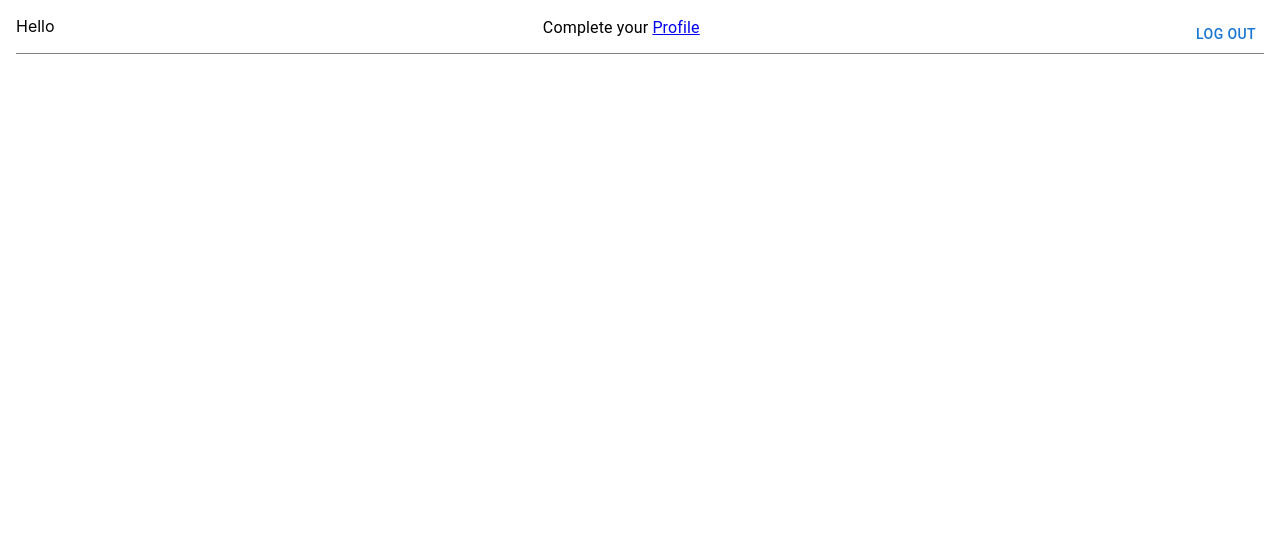
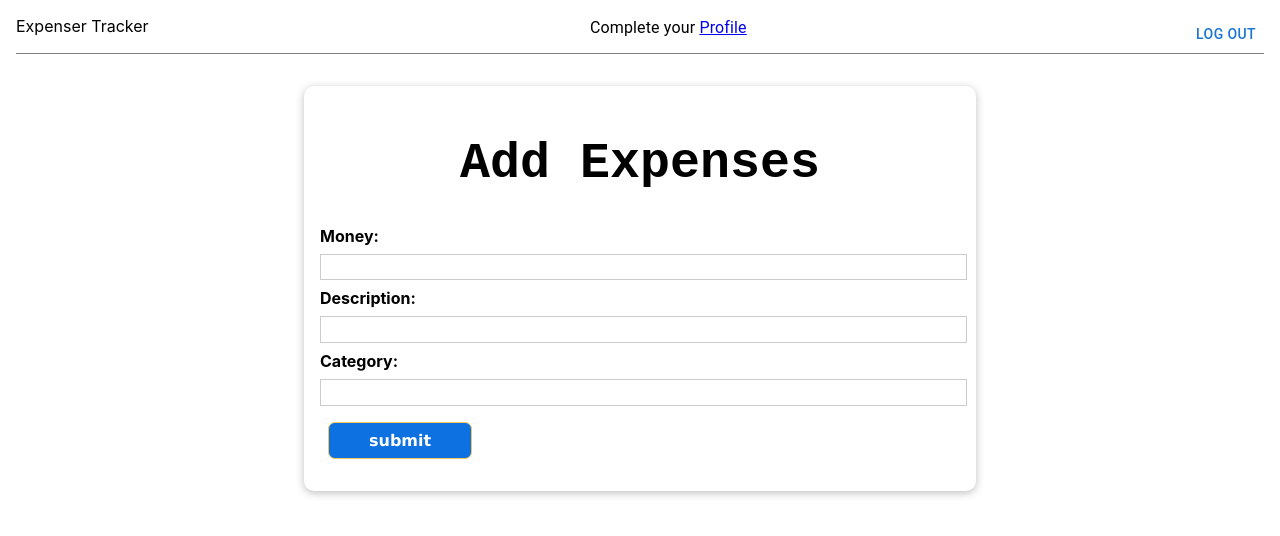
Before and after one commit to Mohdimran07/Expense-Tracker-APP, a React (Create React App) app: page / in a window 1280 px wide. Shown: the top 536 px of the page. Built offline with nearby package versions, Linux system fonts and the light colour scheme; sample sign-in values are in the browser's storage.

Commit message:
first commit

```diff
--- a/src/App.js
+++ b/src/App.js
@@ -19,7 +19,7 @@ function App() {
         {isLoggedIn && <Route path="/" element={<Dashboard />} />}
         {isLoggedIn && <Route path="/profile" element={<Profile />} />}
         {!isLoggedIn && <Route path="/forgot" element={<ForgotPassword />} />}
-       <Route path="*" element={<Navigate to="/login" />} />
+        <Route path="*" element={<Navigate to="/login" />} />
       </Routes>
     </div>
   );
--- /dev/null
+++ b/src/components/Expenses/AddExpense.css
@@ -0,0 +1,90 @@
+.ExpContainer h1 {
+  text-align: center;
+  font-size: 50px;
+  font-family: "Courier New", Courier, monospace;
+}
+
+.input {
+  margin: 2rem auto;
+  padding: 1rem;
+  width: 90%;
+  max-width: 40rem;
+}
+
+.input label {
+  display: block;
+  font-weight: bold;
+  margin-bottom: 0.5rem;
+}
+
+.input input {
+  font: inherit;
+  display: block;
+  width: 100%;
+  border: 1px solid #ccc;
+  padding: 0.15rem;
+  margin-bottom: 0.5rem;
+}
+
+.input select {
+  font: inherit;
+  display: block;
+  width: 100%;
+  border: 1px solid #ccc;
+  padding: 0.15rem;
+  margin-bottom: 0.5rem;
+}
+
+.input input:focus {
+  outline: none;
+  border-color: #4f005f;
+}
+
+.ntn {
+  background-color: khaki;
+  width: 30%;
+  float: right;
+}
+
+.control {
+  margin: 2rem auto;
+  padding: 1rem;
+  width: 90%;
+  max-width: 40rem;
+}
+.control label {
+  display: block;
+  font-weight: bold;
+  margin-bottom: 0.5rem;
+}
+.control input {
+  font: inherit;
+  display: block;
+  width: 80%;
+  border: 1px solid #ccc;
+  padding: 0.15rem;
+  margin-bottom: 0.5rem;
+}
+
+.actions {
+  margin-bottom: 0.5rem;
+}
+
+.actions button {
+  margin: 0.5rem;
+  cursor: pointer;
+  font: inherit;
+  font-family: "Lucida Sans Regular", "Lucida Grande", "Lucida Sans Unicode",
+    Geneva, Verdana, sans-serif;
+  font-weight: bold;
+  color: white;
+  background-color: #0d71e2;
+  border: 1px solid #f1c95b;
+  border-radius: 7px;
+  padding: 0.5rem 2.5rem;
+}
+
+.actions button:hover {
+  background-color: #510df1;
+  border-color: #0d71e2;
+}
--- /dev/null
+++ b/src/components/Expenses/AddExpense.js
@@ -0,0 +1,34 @@
+import React from "react";
+import { useRef } from "react";
+import "./AddExpense.css";
+import Card from "./Card";
+
+const AddExpense = () => {
+  const MoneyInputRef = useRef();
+  const DesInputRef = useRef();
+  const CatInputRef = useRef();
+
+  return (
+    <Card className="input">
+      <div className="ExpContainer">
+        <div>
+          <h1>Add Expenses</h1>
+        </div>
+      </div>
+      <form>
+        <label>Money:</label>
+        <input type="number" ref={MoneyInputRef} required></input>
+        <label>Description:</label>
+        <input type="text" ref={DesInputRef} required></input>
+        <label>Category:</label>
+        <input type="text" ref={CatInputRef} required />
+
+        <div className="actions">
+          <button>submit</button>
+        </div>
+      </form>
+    </Card>
+  );
+};
+
+export default AddExpense;
--- /dev/null
+++ b/src/components/Expenses/Card.js
@@ -0,0 +1,8 @@
+import React from 'react';
+import classes from './Card.module.css';
+
+const Card = (props) => {
+    return <div className={`${classes.card} ${props.className}`}>{props.children} </div>
+};
+
+export default Card;
--- /dev/null
+++ b/src/components/Expenses/Card.module.css
@@ -0,0 +1,5 @@
+.card {
+    background: white;
+    box-shadow: 0 2px 8px rgba(0, 0, 0, 0.26);
+    border-radius: 10px;
+}
--- a/src/components/Profile/Profile.js
+++ b/src/components/Profile/Profile.js
@@ -1,6 +1,6 @@
-import React from 'react'
+import React from "react";
 import "./Profile.css";
-import axios from 'axios';
+import axios from "axios";
 import { useContext, useRef } from "react";
 import ExpenseContext from "../../context-store/Expense-context";
 
@@ -9,70 +9,40 @@ const Profile = () => {
   const profileRef = useRef();
   const expCtx = useContext(ExpenseContext);
 
-
   const submitHandler = (e) => {
     e.preventDefault();
 
     const Name = nameRef.current.value;
     const Profile = profileRef.current.value;
-      console.log(expCtx.token)
-      console.log(Name)
-      console.log(Profile)
+    console.log(expCtx.token);
+    console.log(Name);
+    console.log(Profile);
 
-
-         axios.post("https://identitytoolkit.googleapis.com/v1/accounts:update?key=AIzaSyDMAeY4s_3W-uYEak8CGBun_az9tJyeAXo", {
+    axios
+      .post(
+        "https://identitytoolkit.googleapis.com/v1/accounts:update?key=AIzaSyDMAeY4s_3W-uYEak8CGBun_az9tJyeAXo",
+        {
           idToken: expCtx.token,
           displayName: Name,
           photoUrl: Profile,
           deleteAttribute: "Display_Name",
           returnSecureToken: true,
-          }).then((res) => {
-              console.log(res)
-              axios.get("https://identitytoolkit.googleapis.com/v1/accounts:lookup?key=AIzaSyDMAeY4s_3W-uYEak8CGBun_az9tJyeAXo",{
+        }
+      )
+      .then((res) => {
+        console.log(res);
+        axios
+          .get(
+            "https://identitytoolkit.googleapis.com/v1/accounts:lookup?key=AIzaSyDMAeY4s_3W-uYEak8CGBun_az9tJyeAXo",
+            {
               idToken: res.data.idToken,
-                       }).then(data => {
-                           console.log(data)
+            }
+          )
+          .then((data) => {
+            console.log(data);
+          });
       })
-          }).catch((err) => console.log(err))
-        //   if(res){
-        //       console.log(res)
-        //     //   axios.get("https://identitytoolkit.googleapis.com/v1/accounts:lookup?key=AIzaSyDMAeY4s_3W-uYEak8CGBun_az9tJyeAXo",{
-        //     //     idToken: res.data.idToken,
-        //     //    }).then(data => {
-        //     //        console.log(data)
-        //     //    })
-        //   }
-
-
-    //   fetch(
-    //     "https://identitytoolkit.googleapis.com/v1/accounts:update?key=AIzaSyD1BTMA7z79Hl-kprnDA2dYOj0ZeIHyiEs",
-    //     {
-    //       method: "POST",
-    //       body: JSON.stringify({
-    //         idToken: expCtx.token,
-    //         displayName: Name,
-    //         photoUrl: Profile,
-    //         deleteAttribute: "Display_Name",
-    //         returnSecureToken: true,
-    //       }),
-    //       headers: {
-    //         "Content-Type": "application/json",
-    //       },
-    //     }
-    //   ).then((res) => {
-    //     console.log(res);
-    //     axios.get('https://identitytoolkit.googleapis.com/v1/accounts:lookup?key=AIzaSyD1BTMA7z79Hl-kprnDA2dYOj0ZeIHyiEs',{
-    //      idToken: res.data.idToken,
-    //     }).then(data => {
-    //         console.log(data)
-    //     })
-
-    //   }).catch(err => {
-    //       console.log(err);
-    //   })
-
-
-
+      .catch((err) => console.log(err));
   };
   return (
     <section className="contain">
@@ -97,7 +67,7 @@ const Profile = () => {
         </form>
       </header>
     </section>
-  )
-}
+  );
+};
 
-export default Profile
+export default Profile;
--- a/src/components/dashboard/Dashboard.js
+++ b/src/components/dashboard/Dashboard.js
@@ -1,29 +1,33 @@
-import { Button, Typography } from '@mui/material'
-import React, { useContext } from 'react'
-import { Link } from 'react-router-dom'
-import ExpenseContext from '../../context-store/Expense-context'
-import './Dashboard.css'
+import { Button, Typography } from "@mui/material";
+import React, { useContext } from "react";
+import { Link } from "react-router-dom";
+import ExpenseContext from "../../context-store/Expense-context";
+import AddExpense from "../Expenses/AddExpense";
+import "./Dashboard.css";
 
 const Dashboard = () => {
-    const expCtx = useContext(ExpenseContext)
-    const logOutHandler = () => {
-       expCtx.logout()
-
-    }
+  const expCtx = useContext(ExpenseContext);
+  const logOutHandler = () => {
+    expCtx.logout();
+  };
   return (
-    <div className='container'>
-        <div>Hello</div>
-      <div className='container__right'>
+    <>
+      <div className="container">
+        <div>Expenser Tracker</div>
+        <div className="container__right">
           <Typography>
-              Complete your <Link to="/profile">Profile</Link>
+            Complete your <Link to="/profile">Profile</Link>
           </Typography>
+        </div>
+        <div>
+          <Button onClick={logOutHandler}>Log out</Button>
+        </div>
       </div>
       <div>
-          <Button onClick={logOutHandler}>Log out</Button>
+        <AddExpense />
       </div>
+    </>
+  );
+};
 
-    </div>
-  )
-}
-
-export default Dashboard
+export default Dashboard;
--- a/src/components/forgotpassword/ForgotPassword.js
+++ b/src/components/forgotpassword/ForgotPassword.js
@@ -1,27 +1,31 @@
 import axios from "axios";
 import React, { useRef } from "react";
 import { useNavigate } from "react-router-dom";
-import  './ForgotPassword.css';
+import "./ForgotPassword.css";
 
 const ForgotPassword = () => {
   const emailInputRef = useRef();
-    const navigate = useNavigate()
+  const navigate = useNavigate();
 
   const submitHandler = (e) => {
     e.preventDefault();
     const enteredEmail = emailInputRef.current.value;
 
-    axios.post('https://identitytoolkit.googleapis.com/v1/accounts:sendOobCode?key=AIzaSyDMAeY4s_3W-uYEak8CGBun_az9tJyeAXo', {
+    axios
+      .post(
+        "https://identitytoolkit.googleapis.com/v1/accounts:sendOobCode?key=AIzaSyDMAeY4s_3W-uYEak8CGBun_az9tJyeAXo",
+        {
           email: enteredEmail,
-        requestType: "PASSWORD_RESET"
-    }).then(data => {
-        console.log(data)
-        navigate("/login")
-    })
+          requestType: "PASSWORD_RESET",
         }
+      )
+      .then((data) => {
+        console.log(data);
+        navigate("/login");
+      });
+  };
   return (
     <section className="contain">
-
       <form onSubmit={submitHandler}>
         <div className="control">
           <input
@@ -33,11 +37,11 @@ const ForgotPassword = () => {
           />
         </div>
         <div className="toggle">
-          <button >Submit</button>
+          <button>Submit</button>
         </div>
       </form>
     </section>
-    )
+  );
 };
 
 export default ForgotPassword;
```
Also changed, not shown: src/components/Form/Login.js (+23 -17 lines), src/context-store/Expense-context.js (line endings or trailing spaces). Lines whose indentation alone changed are shown as unchanged.
